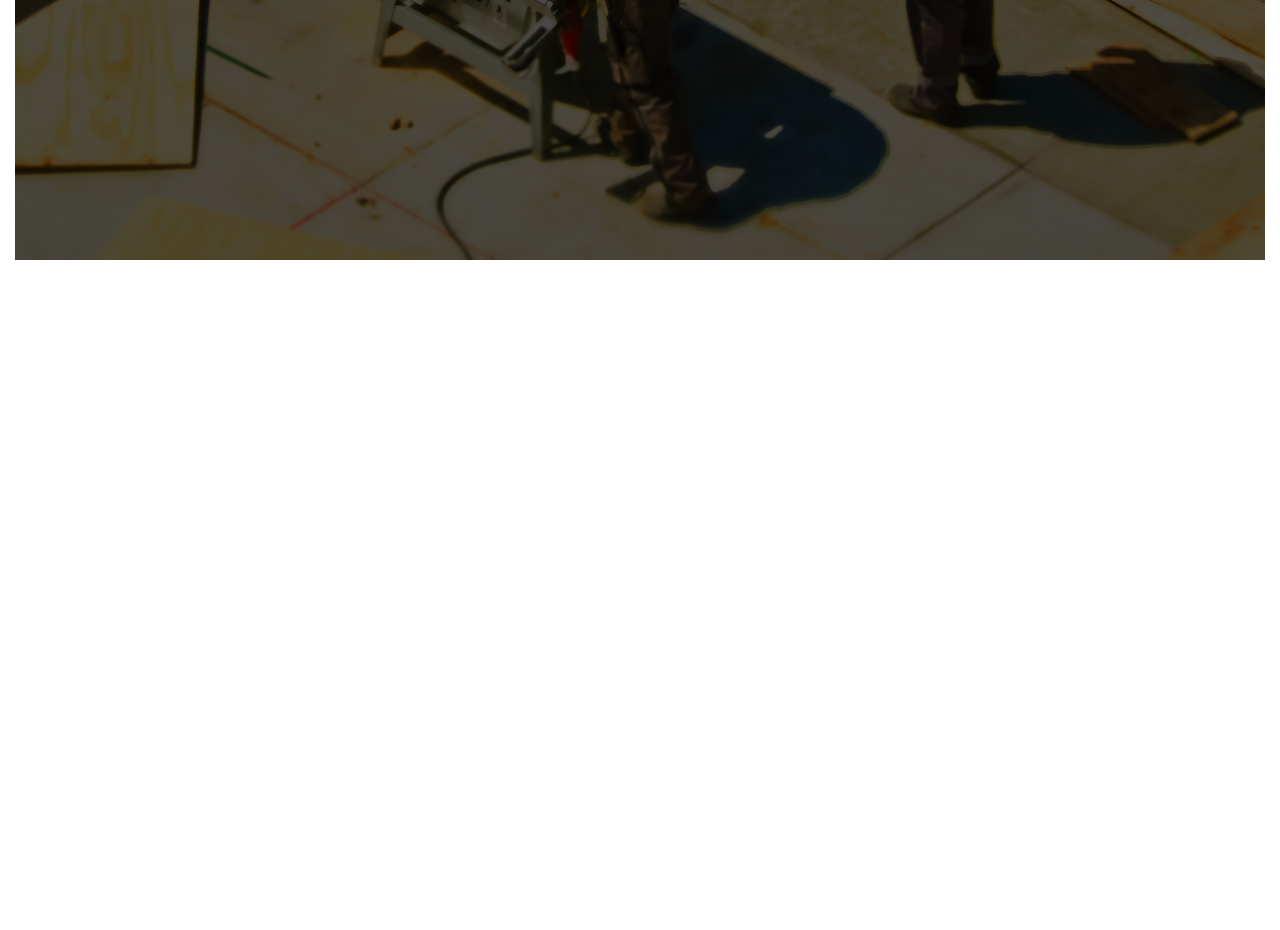
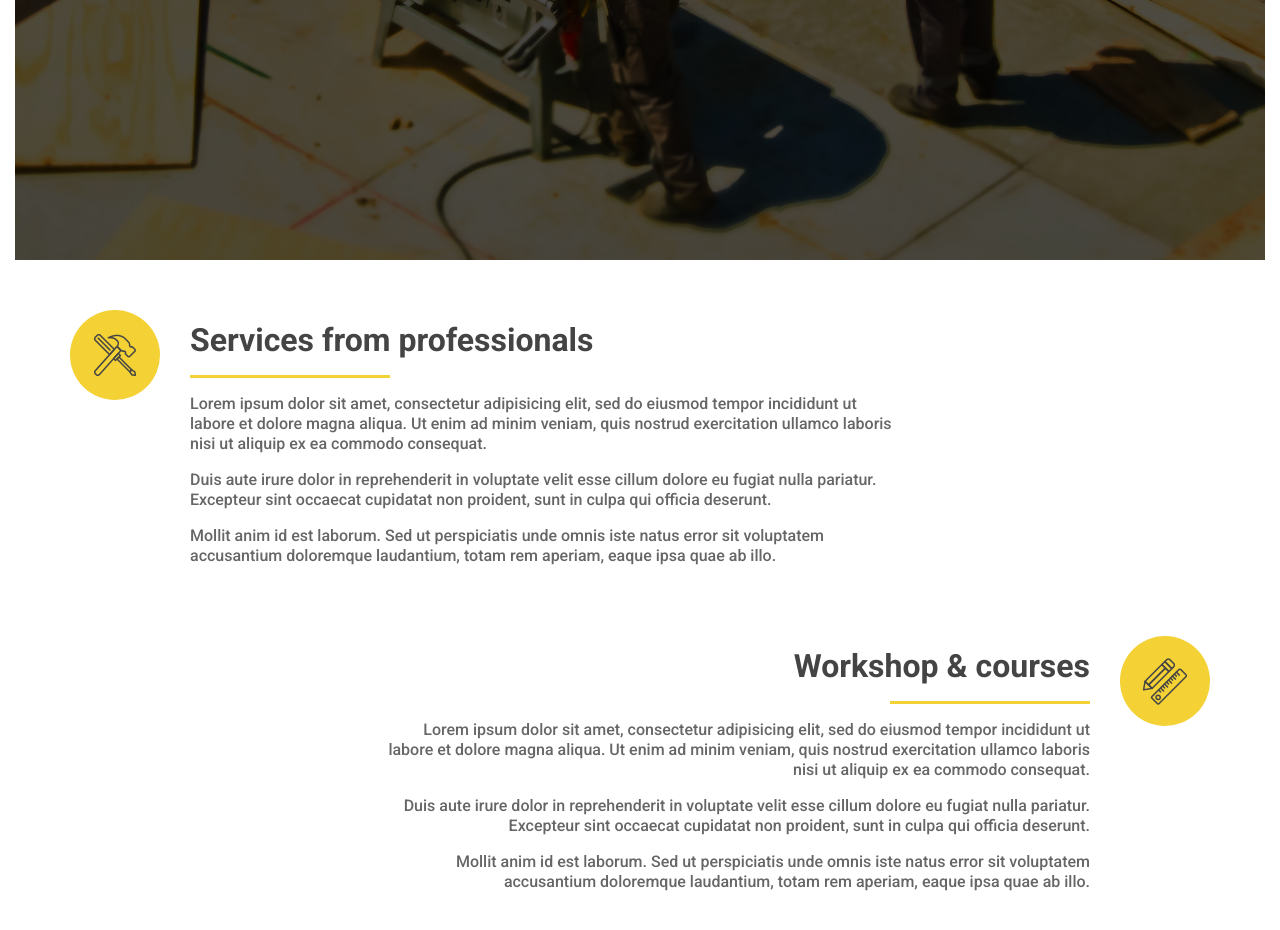
Before and after one commit to Keelaro1/heavy-con, a website: page app/index.html in a window 1280 px wide. Shown: the part 780-1710 px from the top of the page. Before the commit the page ends 1080 px from the top, so only its background shows below. Drawn offline with nearby package versions, Linux system fonts and the light colour scheme.

Commit message:
ADD description section

```diff
--- a/app/index.html
+++ b/app/index.html
@@ -84,6 +84,46 @@
     </div>
   </section>
 
+  <section class="description">
+    <div class="container__inner">
+      <div class="description__item description__services">
+        <div class="description__item-title">
+          Services from professionals
+        </div>
+        <div class="description__item-divider">
+
+        </div>
+        <div class="description__item-text">
+          <p>Lorem ipsum dolor sit amet, consectetur adipisicing elit, sed do eiusmod tempor incididunt ut labore et
+            dolore magna aliqua. Ut enim ad minim veniam, quis nostrud exercitation ullamco laboris nisi ut aliquip ex
+            ea commodo consequat.
+          </p>
+          <p>Duis aute irure dolor in reprehenderit in voluptate velit esse cillum dolore eu fugiat nulla pariatur.
+            Excepteur sint occaecat cupidatat non proident, sunt in culpa qui officia deserunt.</p>
+          <p>Mollit anim id est laborum. Sed ut perspiciatis unde omnis iste natus error sit voluptatem accusantium
+            doloremque laudantium, totam rem aperiam, eaque ipsa quae ab illo.</p>
+        </div>
+      </div>
+      <div class="description__item description__courses">
+        <div class="description__item-title">
+          Workshop & courses
+        </div>
+        <div class="description__item-divider">
+        </div>
+        <div class="description__item-text">
+          <p>Lorem ipsum dolor sit amet, consectetur adipisicing elit, sed do eiusmod tempor incididunt ut labore et
+            dolore magna aliqua. Ut enim ad minim veniam, quis nostrud exercitation ullamco laboris nisi ut aliquip ex
+            ea commodo consequat.
+          </p>
+          <p>Duis aute irure dolor in reprehenderit in voluptate velit esse cillum dolore eu fugiat nulla pariatur.
+            Excepteur sint occaecat cupidatat non proident, sunt in culpa qui officia deserunt.</p>
+          <p>Mollit anim id est laborum. Sed ut perspiciatis unde omnis iste natus error sit voluptatem accusantium
+            doloremque laudantium, totam rem aperiam, eaque ipsa quae ab illo.</p>
+        </div>
+      </div>
+    </div>
+  </section>
+
 
   <script src="https://ajax.googleapis.com/ajax/libs/jquery/3.4.1/jquery.min.js"></script>
   <script src="js/libs.min.js"></script>
--- /dev/null
+++ b/app/scss/modules/_description.scss
@@ -0,0 +1,68 @@
+.description__item {
+  margin-bottom: 70px;
+  max-width: 830px;
+  position: relative;
+  padding-top: 20px;
+}
+
+.description__services {
+  padding-left: 120px;
+}
+
+.description__courses {
+  padding-right: 120px;
+  float: right;
+  text-align: end;
+  .description__item-divider {
+    margin-left: auto;
+    margin-right: 0;
+  }
+}
+
+.description__services::before,
+.description__courses::after {
+  content: "";
+  height: 90px;
+  width: 90px;
+  background-color: $primary-second;
+  border-radius: 100%;
+  position: absolute;
+}
+
+.description__services::before {
+  background-image: url("../../img/description-tools.png");
+  background-repeat: no-repeat;
+  background-position: center;
+  left: 0;
+  top: 0;
+
+}
+
+.description__courses::after {
+  background-image: url("../../img/description-pencil.png");
+  background-repeat: no-repeat;
+  background-position: center;
+  top: 0;
+  right: 0;
+}
+
+.description__item-title {
+  font-size: 32px;
+  line-height: 20px;
+  font-weight: 700;
+  color: $primary-color;
+  margin-bottom: 25px;
+}
+
+.description__item-divider {
+  height: 3px;
+  width: 200px;
+  background-color: $primary-second;
+}
+
+.description__item-text {
+  font-weight: 500;
+  font-size: 16px;
+  line-height: 20px;
+  color: #666666;
+}
--- a/app/scss/modules/_slider.scss
+++ b/app/scss/modules/_slider.scss
@@ -1,6 +1,6 @@
 .slider {
   margin-top: 40px;
-  margin-bottom: 40px;
+  margin-bottom: 50px;
 }
 
 .slider__inner {
--- a/app/scss/style.scss
+++ b/app/scss/style.scss
@@ -6,7 +6,7 @@
 
 @import "modules/header";
 @import "modules/slider";
-
+@import "modules/description";
 
 *,
 *::after,
```
Also changed, not shown: app/css/style.min.css, app/img/description-pencil.png (added), app/img/description-tools.png (added).
